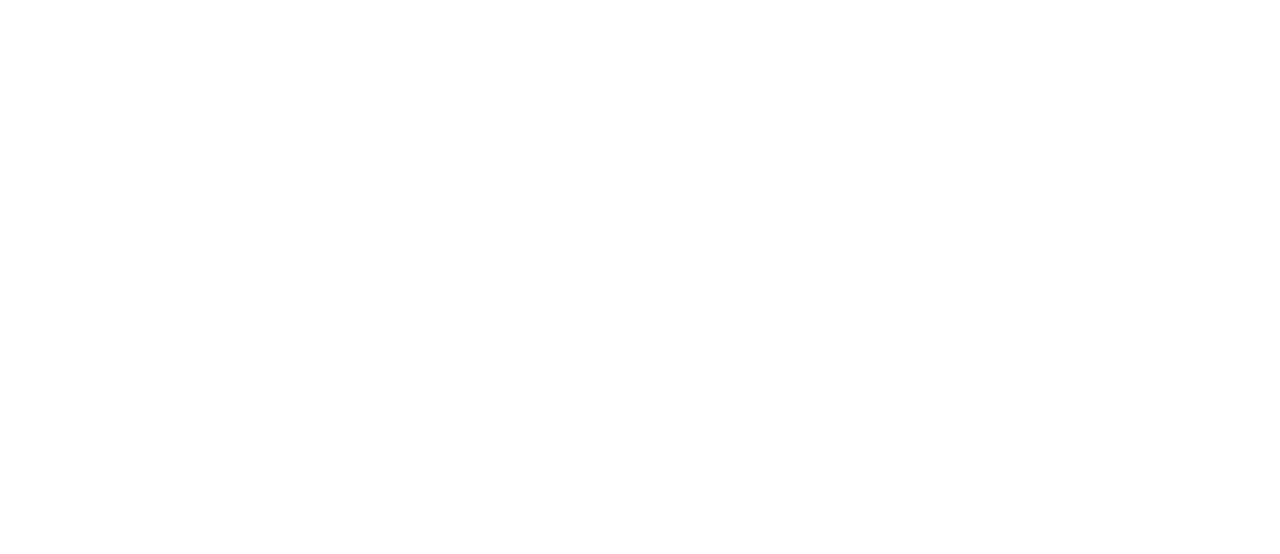
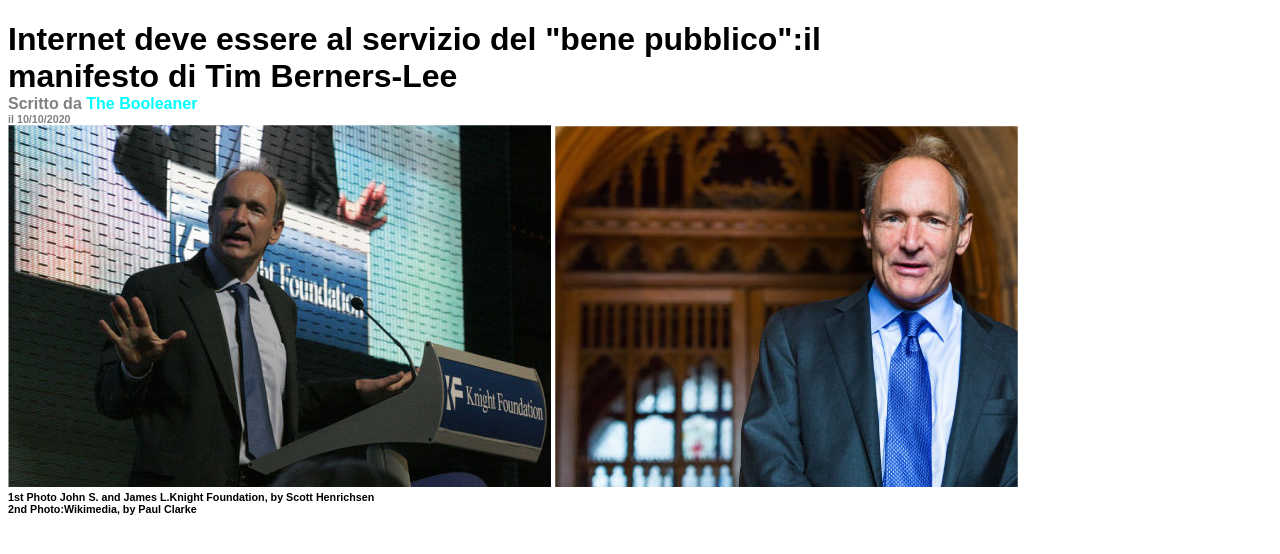
Before and after one commit to francescomadonna712/html-css-booleaner, a plain HTML site: page index.html in a window 1280 px wide. Shown: the part 188-742 px from the top of the page. Drawn offline with Linux system fonts and the light colour scheme.

Commit message:
titolo e foto

```diff
--- a/index.html
+++ b/index.html
@@ -9,11 +9,41 @@
 <body>
     <!-- testata -->
     <header>
+
         <div id="testata">
             <img src="img/logo.svg" id="logo_testata" alt="logo testata">
         </div>
+
     </header>
+
     <!-- fine testata -->
+
+    <main>
+        <!-- titolo -->
+
+        <div id="titolo">
+
+            <h1>Internet deve essere al servizio del "bene pubblico":il <br>manifesto di Tim Berners-Lee</h1>
+            <h4>Scritto da <span id="autore">The Booleaner</span></h4>
+            <h6>il 10/10/2020</h6>
+
+        </div>
+        <!-- fine titolo -->
+
+        <!-- foto e info -->
+        <div>
+            <!-- foto -->
+            <img src="./img/tim-1.jpg" alt="foto1">
+            <img src="./img/tim-2.jpg" alt="foto2">
+            <!-- info -->
+            <h6 id="info_foto">
+                1st Photo John S. and James L.Knight Foundation, by Scott Henrichsen <br>
+            2nd Photo:Wikimedia, by Paul Clarke
+            </h6>
+        </div>
+
+
+    </main>
 
 
 </body>
--- a/style.css
+++ b/style.css
@@ -1,3 +1,5 @@
+body{font-family: sans-serif;}
+
 #testata{
     background-image:url(../html-css-booleaner/img/pattern.png);
     height: 180px;
@@ -9,3 +11,26 @@
     margin-top: 85px;
     margin-left: 200px;
 }
+
+#titolo h1{
+   margin-bottom: 0;
+}
+
+#titolo h4{
+    margin: 0;
+    color: grey;
+
+}
+
+#autore{
+    color:aqua;
+}
+
+#titolo h6{
+    margin: 0;
+    color: grey;
+}
+
+#info_foto{
+    margin-top: 0;
+}
```
